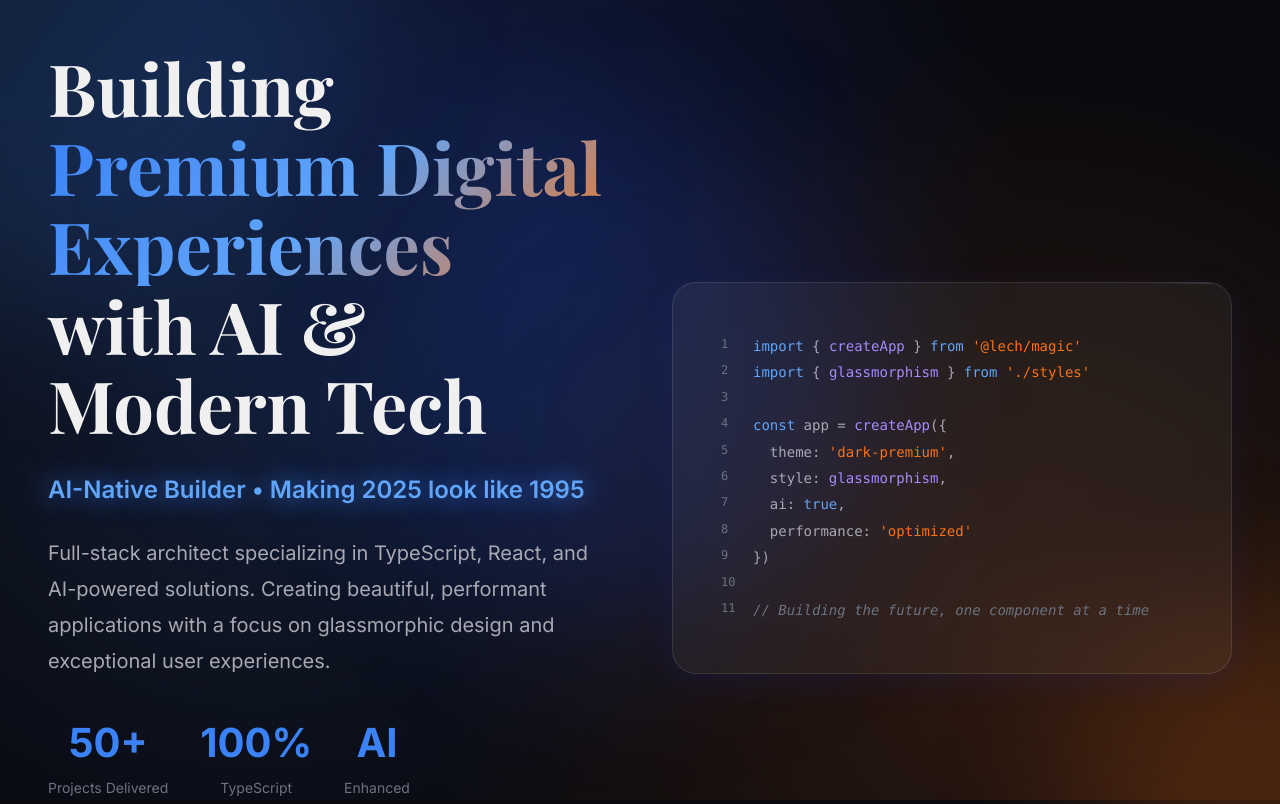
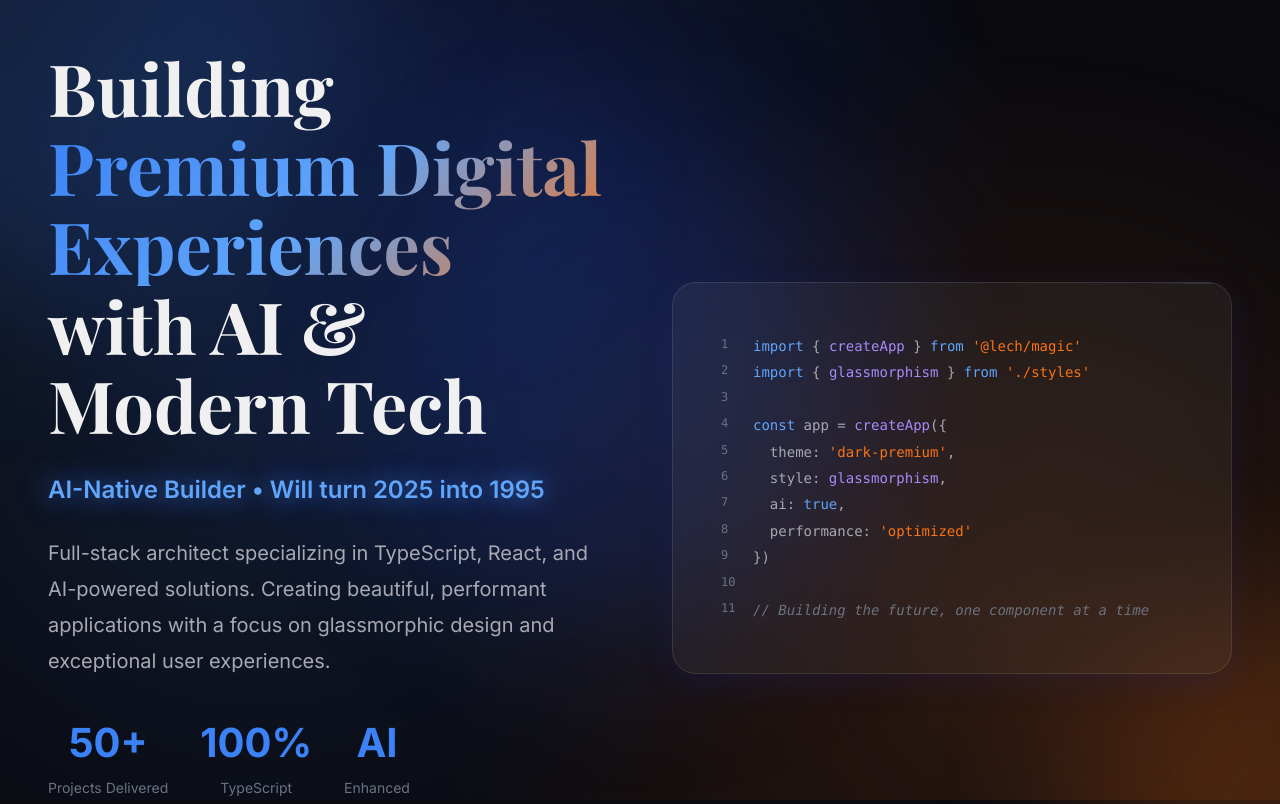
Before and after one commit to leolech14/lbl-technology-site, a plain HTML site: page index.html in a window 1280 px wide. Shown: the top 804 px of the page. Drawn offline with nearby package versions, Linux system fonts and the light colour scheme.

Commit message:
Update tagline: Will turn 2025 into 1995

```diff
--- a/index.html
+++ b/index.html
@@ -802,7 +802,7 @@
                     with AI & Modern Tech
                 </h1>
                 <p class="ai-tagline" style="font-size: 1.5rem; font-weight: 600; margin-bottom: var(--space-md); color: var(--blue-light);">
-                    AI-Native Builder • Making 2025 look like 1995
+                    AI-Native Builder • Will turn 2025 into 1995
                 </p>
                 <p>
                     Full-stack architect specializing in TypeScript, React, and AI-powered solutions.
```
